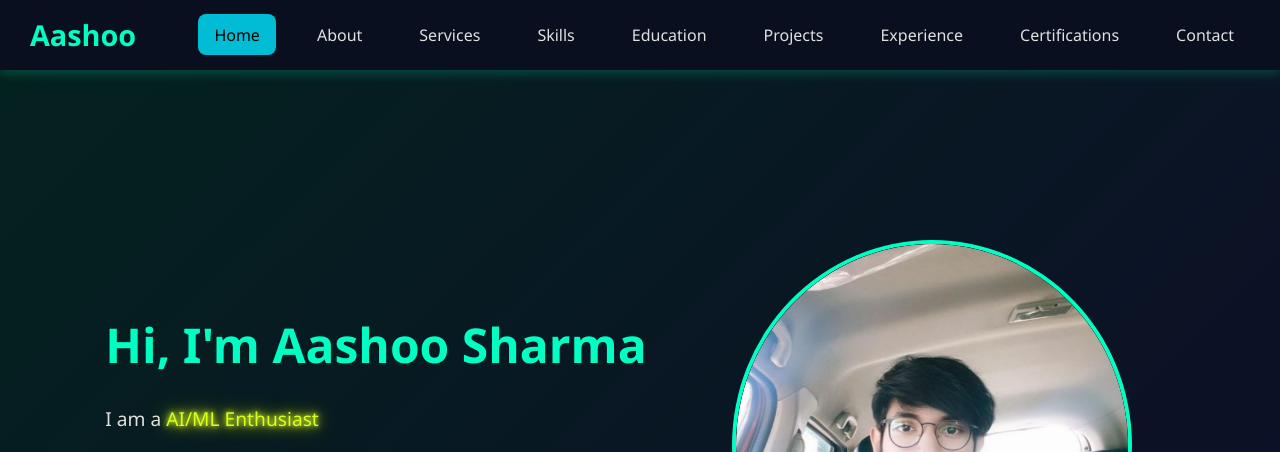
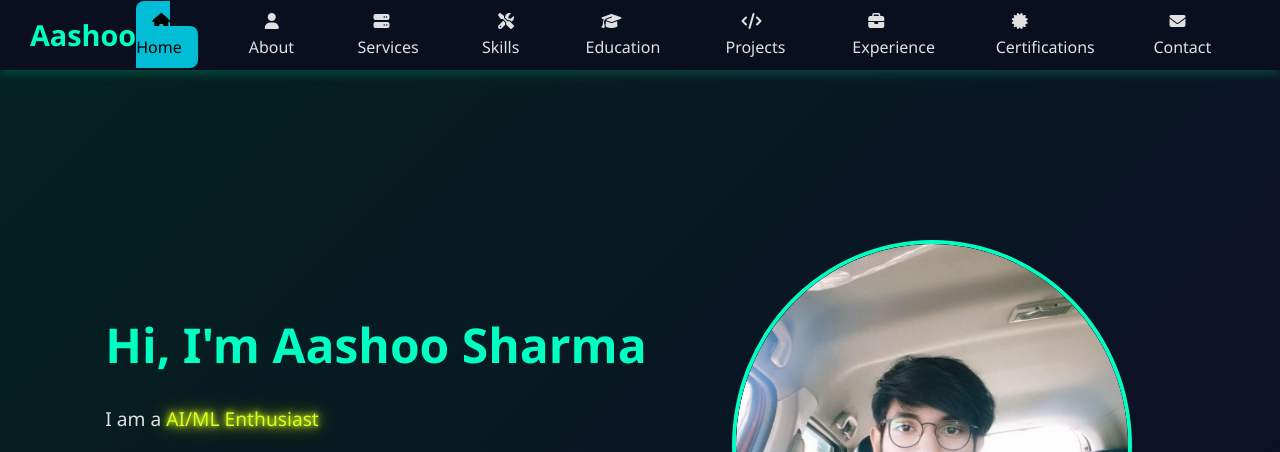
Before and after one commit to AashooSharma/my-website, a plain HTML site: page index.html in a window 1280 px wide. Shown: the top 452 px of the page. Drawn offline with Linux system fonts and the light colour scheme; some icons are missing.

Commit message:
nev icons added

```diff
--- a/components/navbar.html
+++ b/components/navbar.html
@@ -35,15 +35,15 @@
 
   <nav class="navbar vertical">
     <ul>
-      <li><a class="active" href="#home">Home</a></li>
-      <li><a href="#about">About</a></li>
-      <li><a href="#services">Services</a></li>
-      <li><a href="#skills">Skills</a></li>
-      <li><a href="#education">Education</a></li>
-      <li><a href="#projects">Projects</a></li>
-      <li><a href="#experience">Experience</a></li>
-      <li><a href="#certifications">Certifications</a></li>
-      <li><a href="#contact">Contact</a></li>
+      <li><a class="active" href="#home"><i class="fa fa-home" aria-hidden="true"></i> Home</a></li>
+      <li><a href="#about"><i class="fa fa-user" aria-hidden="true"></i> About</a></li>
+      <li><a href="#services"><i class="fa fa-server" aria-hidden="true"></i> Services</a></li>
+      <li><a href="#skills"><i class="fas fa-tools"></i> Skills</a></li>
+      <li><a href="#education"><i class="fa fa-graduation-cap" aria-hidden="true"></i> Education</a></li>
+      <li><a href="#projects"><i class="fas fa-code"></i> Projects</a></li>
+      <li><a href="#experience"><i class="fas fa-briefcase"></i> Experience</a></li>
+      <li><a href="#certifications"><i class="fas fa-certificate"></i> Certifications</a></li>
+      <li><a href="#contact"><i class="fas fa-envelope"></i> Contact</a></li>
     </ul>
   </nav>
 </header>
```
